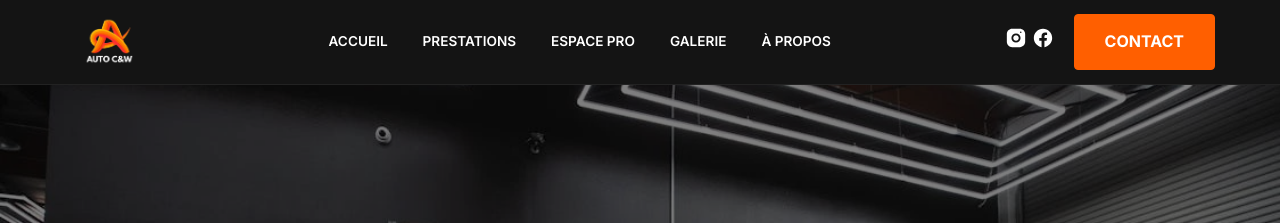
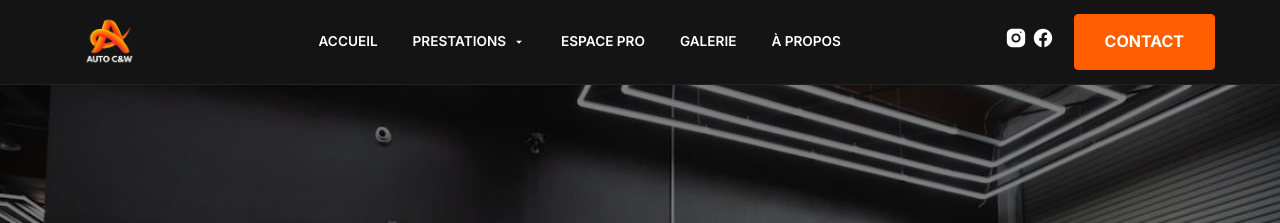
Before and after one commit to DuvalDVL/autocw, a Jekyll site: the page built from index.html, in a window 1280 px wide. Shown: the top 223 px of the page. Built offline with Jekyll 4.4.1, drawn with Linux system fonts in a browser that asks for light colours.

Commit message:
Update style.css

```diff
--- a/assets/css/style.css
+++ b/assets/css/style.css
@@ -129,26 +129,24 @@
 .mobile-only { display: none; }
 
 /* =========================================
-   3. DROPDOWN MENU (CORRECTIF CIBLÉ)
+   3. DROPDOWN MENU (FIX DÉFINITIF)
    ========================================= */
 
-/* 1. La zone de survol (le bouton PRESTATIONS) */
-.main-nav > ul > li.dropdown {
+.dropdown {
+  position: relative !important;
   display: flex !important;
   align-items: center !important;
-  height: 100% !important; /* Force la hauteur pour que le survol soit stable */
-  position: relative !important;
   cursor: pointer !important;
+  height: 100% !important; /* Fix: Zone de survol sur toute la hauteur du header */
 }
 
-/* 2. La boite qui s'ouvre */
 .dropdown-content {
-  display: flex !important;
-  flex-direction: column !important; /* Empile les liens verticalement */
+  display: flex !important;           /* On utilise flex pour un meilleur calcul de la hauteur */
+  flex-direction: column !important;  /* Empile les liens verticalement */
   position: absolute !important;
-  top: 100% !important; /* Aligné au bas du bandeau noir */
+  top: 100% !important;
   left: 50% !important;
-  transform: translateX(-50%) translateY(0) !important;
+  transform: translateX(-50%) translateY(20px) !important;
 
   background-color: #1a1a1a !important;
   min-width: 280px !important;
@@ -163,43 +161,71 @@
   transition: all 0.2s ease-in-out !important;
 
   list-style: none !important;
-  /* Augmente le padding du bas pour bien englober le 2ème lien */
-  padding: 10px 0 15px 0 !important;
+  /* MODIFICATION ICI : On augmente le 3ème chiffre (bas) pour agrandir la box */
+  padding: 10px 0 35px 0 !important;
   z-index: 9999 !important;
-  height: auto !important; /* S'ajuste selon le nombre de liens */
+  height: auto !important;            /* La box s'adapte maintenant au contenu */
 }
 
-/* 3. Les liens à l'intérieur de la boite */
+.icon-arrow {
+  width: 14px !important;
+  height: 14px !important;
+  fill: currentColor !important;
+  margin-left: 6px !important;
+  transition: transform 0.3s ease !important;
+  display: inline-block !important;
+}
+
+.dropdown-content::before {
+  content: "" !important;
+  position: absolute !important;
+  top: -30px !important;
+  left: 0 !important;
+  width: 100% !important;
+  height: 30px !important;
+  background: transparent !important;
+}
+
+.dropdown:hover .dropdown-content {
+  opacity: 1 !important;
+  visibility: visible !important;
+  transform: translateX(-50%) translateY(0) !important;
+}
+
+.dropdown:hover .icon-arrow {
+  transform: rotate(180deg) !important;
+}
+
 .dropdown-content li {
+  display: block !important;
   width: 100% !important;
+  margin: 0 !important;
+  padding: 0 !important;
+  height: auto !important;
 }
 
 .dropdown-content li a {
   display: block !important;
-  padding: 15px 25px !important; /* Respiration entre les lignes */
+  padding: 16px 25px !important;
   text-transform: none !important;
-  font-size: 0.95rem !important;
+  font-size: 0.9rem !important;
+  font-weight: 500 !important;
   color: #ccc !important;
   border-bottom: 1px solid rgba(255,255,255,0.05) !important;
-  line-height: 1.4 !important;
+  transition: background 0.2s, padding-left 0.2s !important;
+  text-decoration: none !important;
+  line-height: 1.5 !important;
+  white-space: normal !important;
 }
 
-/* Retire la bordure sous le dernier lien */
 .dropdown-content li:last-child a {
   border-bottom: none !important;
 }
 
-/* Effet au survol des liens */
 .dropdown-content li a:hover {
   background: #252525 !important;
   color: var(--accent-orange) !important;
-  padding-left: 30px !important;
-}
-
-/* 4. Affichage au survol du parent */
-.main-nav > ul > li.dropdown:hover .dropdown-content {
-  opacity: 1 !important;
-  visibility: visible !important;
+  padding-left: 35px !important;
 }
 
 /* =========================================
```
